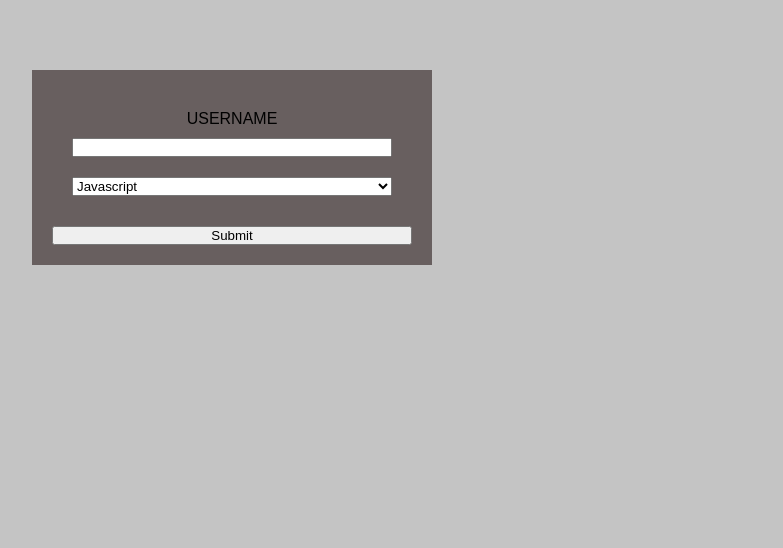
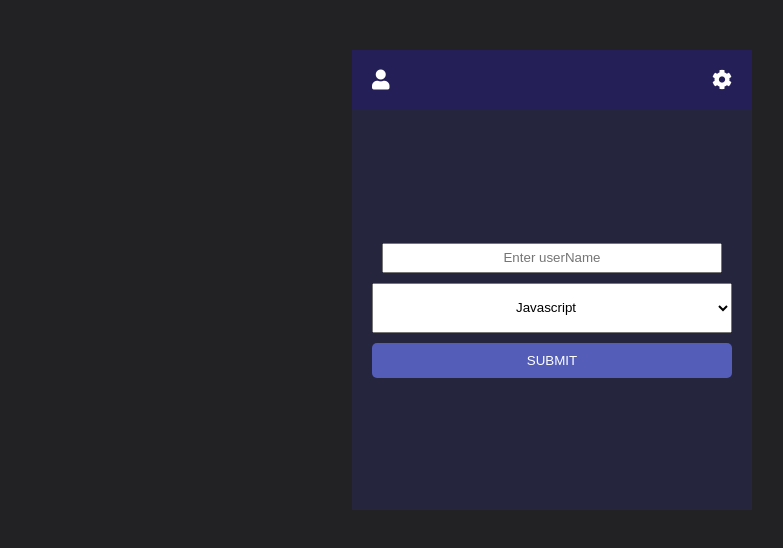
Before and after one commit to danielbonsu/chatbot, a website: page public/index.html in a window 1280 px wide. Shown: the whole page, without its empty margins (88-871 px from the left). Drawn offline with Linux system fonts and the light colour scheme.

```diff
--- a/public/index.html
+++ b/public/index.html
@@ -7,39 +7,55 @@
       content="width=device-width, initial-scale=1.0"
     />
     <link rel="stylesheet" href="style.css" />
-    <title>Document</title>
+
     <link
       rel="stylesheet"
       href="https://use.fontawesome.com/releases/v5.8.2/css/all.css"
       integrity="sha384-oS3vJWv+0UjzBfQzYUhtDYW+Pj2yciDJxpsK1OYPAYjqT085Qq/1cq5FLXAZQ7Ay"
       crossorigin="anonymous"
     />
+    <title>Document</title>
   </head>
   <body>
     <div class="main-container">
-      <div class="login-form">
-        <form action="#">
+      <div class="login-area">
+        <div class="header">
+          <div class="logo">
+            <i class="fas fa-user"></i>
+          </div>
+          <i class="fas fa-cog"></i>
+        </div>
+        <div class="login">
+          <form
+            action="chat.html"
+            class="login-form"
+          >
             <div class="form-group">
-            <label for="username">USERNAME</label>
               <input
                 type="text"
                 name="username"
                 id="username"
-              class="form-control"
+                class=""
+                placeholder="Enter userName"
               />
-            <select name="room-select" id="">
+
+              <select name="room" id="room">
                 <option value="Javascript">
                   Javascript
                 </option>
-              <option value="python">
+                <option value="Python">
                   Python
                 </option>
               </select>
+              <button
+                type="submit"
+                id="submitBtn"
+              >
+                SUBMIT
+              </button>
             </div>
-          <button type="submit" id="submitBTN">
-            Submit
-          </button>
           </form>
+        </div>
       </div>
     </div>
   </body>
--- a/public/style main.css
+++ b/public/style main.css
@@ -1,3 +1,9 @@
+:root {
+  --primary-color: rgb(44, 33, 149);
+  --secondary-color: #25253d;
+  --body-color: #222225;
+}
+
 * {
   margin: 0;
   padding: 0;
@@ -5,7 +11,7 @@
 }
 
 body {
-  background: #282442;
+  background: var(--body-color);
   font-family: Arial, Helvetica, sans-serif;
 }
 
@@ -20,7 +26,7 @@
 
 .chat-area {
   width: 400px;
-  background: #25253d;
+  background: var(--secondary-color);
 }
 
 .chat-messages {
@@ -82,3 +88,8 @@
   opacity: 0.7;
   cursor: pointer;
 }
+
+.header i {
+  font-size: 60px;
+  color: blue;
+}
--- a/public/style.css
+++ b/public/style.css
@@ -1,3 +1,9 @@
+:root {
+  --primary-color: rgb(44, 33, 149);
+  --secondary-color: #25253d;
+  --body-color: #222225;
+}
+
 * {
   margin: 0;
   padding: 0;
@@ -5,46 +11,101 @@
 }
 
 body {
-  background: #c4c4c4;
+  background: var(--body-color);
   font-family: Arial, Helvetica, sans-serif;
 }
 
 .main-container {
   width: 1100px;
-  margin: 40px auto;
-}
-
-.login-form {
-  width: 100%;
-  height: 100%;
-  padding: 30px;
-}
-
-form {
-  display: flex;
-  justify-content: center;
-  align-items: center;
-  flex-direction: column;
-  width: 400px;
-  background: rgb(104, 95, 95);
-  padding: 20px;
-}
-
-form button {
-  width: 100%;
-}
-
-.form-group {
-  width: 100%;
+  margin: 50px auto;
   display: flex;
   flex-direction: column;
   justify-content: center;
   align-items: center;
+}
+
+.login-area {
+  width: 400px;
+  background: var(--secondary-color);
+  display: flex;
+  flex-direction: column;
+}
+
+.login {
+  width: 100%;
+  height: 400px;
+  display: flex;
+  flex-direction: column;
+  justify-content: center;
+}
+
+.form-group {
+  display: flex;
+  justify-content: flex-start;
+  flex-direction: column;
   padding: 20px;
 }
 
-.form-group input,
+#submitBtn {
+  background: rgb(84, 94, 185);
+  color: #fff;
+  border: none;
+  margin: 10px 0px;
+  padding: 10px;
+  cursor: pointer;
+  border: none;
+  border-radius: 5px;
+}
+
+#submitBtn:hover {
+  opacity: 0.7;
+}
+
+.form-group #username {
+  margin: 10px;
+  outline: none;
+  height: 30px;
+  text-align: center;
+}
+
+.header {
+  width: 100%;
+  display: flex;
+  justify-content: space-between;
+  align-items: center;
+  color: #fff;
+  padding: 20px;
+  background: rgb(37, 31, 88);
+}
+
+.header .logo {
+  width: 120px;
+  display: flex;
+  justify-content: space-between;
+}
+
+.header button {
+  background: rgb(38, 46, 167);
+  color: #fff;
+  border: none;
+  font-size: 12px;
+  padding: 10px;
+  border-radius: 6px;
+}
+
+.header button:hover {
+  opacity: 0.7;
+  cursor: pointer;
+}
+
+.header i {
+  font-size: 20px;
+  color: rgb(255, 255, 255);
+}
+
 select {
-  margin: 10px 0px;
   width: 100%;
+  height: 50px;
+  text-align: center;
+  outline: none;
 }
```
Also changed, not shown: package.json (+10 -5 lines), public/chat.html (+9 -1 lines), public/main.js (added, +30 -0 lines), public/utils/messages.js (added, +10 -0 lines), server.js (added, +29 -0 lines), 2 other files. Lines whose indentation alone changed are shown as unchanged.
